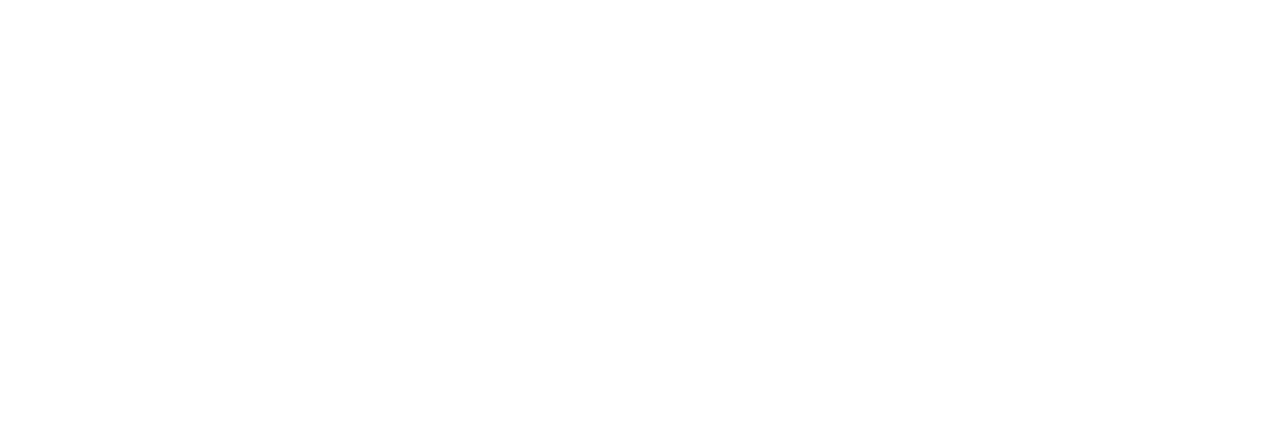
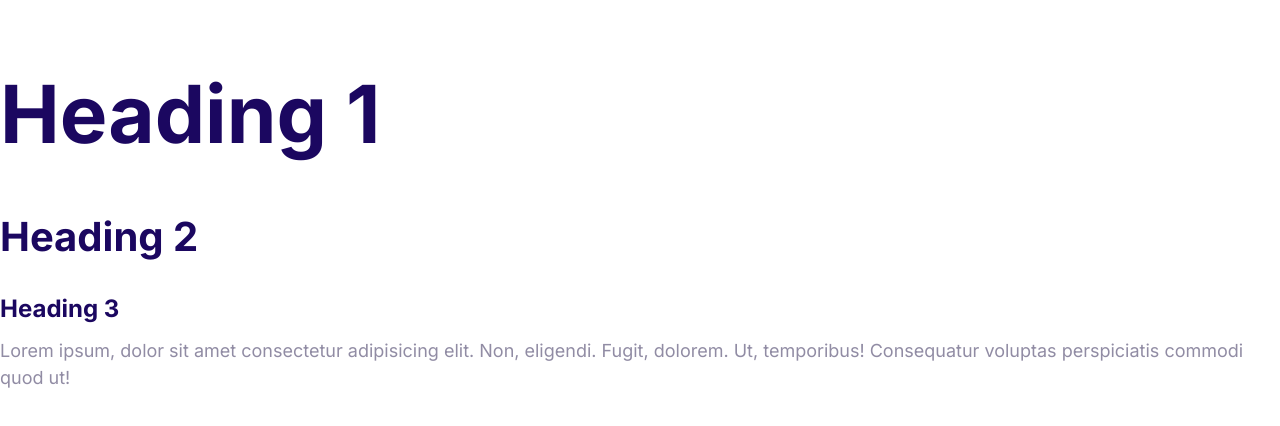
Before and after one commit to amirhosseinNouri/cloud-hosting-front, a website: page index.html in a window 1280 px wide. Drawn offline with nearby package versions, Linux system fonts and the light colour scheme.

Commit message:
:art: Define styles for the fonts

```diff
--- a/css/styles.css
+++ b/css/styles.css
@@ -1,7 +1,56 @@
-:root{
-    --color-primary : #2584ff;
-    --color-secondary : #00d9ff;
-    --color-accent : #ff3400;
-    --color--headings : #1b0760;
-    --color-body : #918ca4;
+:root {
+  --color-primary: #2584ff;
+  --color-secondary: #00d9ff;
+  --color-accent: #ff3400;
+  --color--headings: #1b0760;
+  --color-body: #918ca4;
 }
+
+html {
+  font-size: 62.5%;
+}
+
+body {
+  font-family: "Inter", Arial, Helvetica, sans-serif;
+  color: var(--color-body);
+  font-size: 2.4rem;
+  line-height: 1.5;
+}
+
+h1,
+h2,
+h3 {
+  color: var(--color--headings);
+  margin-bottom: 1rem;
+}
+
+h1 {
+  font-size: 7rem;
+}
+h2 {
+  font-size: 4rem;
+}
+h3 {
+  font-size: 3rem;
+}
+
+p {
+  margin-top: 0;
+}
+
+@media screen and (min-width : 1024px){
+    body {
+        font-size: 1.8rem;
+    }
+
+    h1{
+        font-size: 8rem;
+    }
+
+    h2{
+        font-size: 4rem;
+    }
+    h3{
+        font-size: 2.4rem;
+    }
+}
--- a/index.html
+++ b/index.html
@@ -4,11 +4,17 @@
     <meta charset="UTF-8">
     <meta http-equiv="X-UA-Compatible" content="IE=edge">
     <meta name="viewport" content="width=device-width, initial-scale=1.0">
+    <link rel="preconnect" href="https://fonts.gstatic.com">
+<link href="https://fonts.googleapis.com/css2?family=Inter:wght@400;700&display=swap" rel="stylesheet">
+<link rel="stylesheet" href="./node_modules/normalize.css/normalize.css">
     <link rel="stylesheet" href="./css/styles.css">
-    <link rel="stylesheet" href="./node_modules/normalize.css/normalize.css">
     <title>Document</title>
 </head>
 <body>
+    <h1>Heading 1</h1>
+    <h2>Heading 2</h2>
+    <h3>Heading 3</h3>
+    <p>Lorem ipsum, dolor sit amet consectetur adipisicing elit. Non, eligendi. Fugit, dolorem. Ut, temporibus! Consequatur voluptas perspiciatis commodi quod ut!</p>
 
 </body>
 </html>
```
